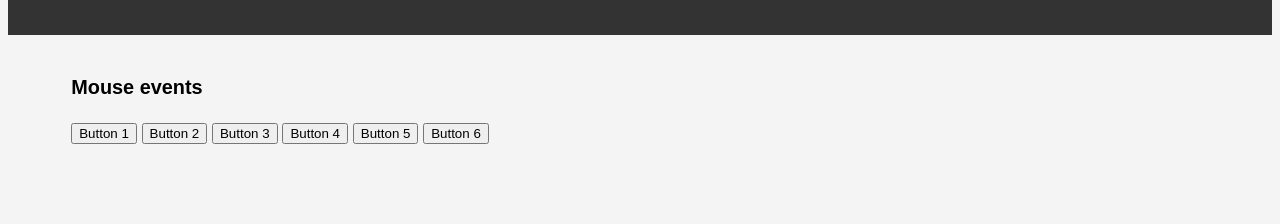
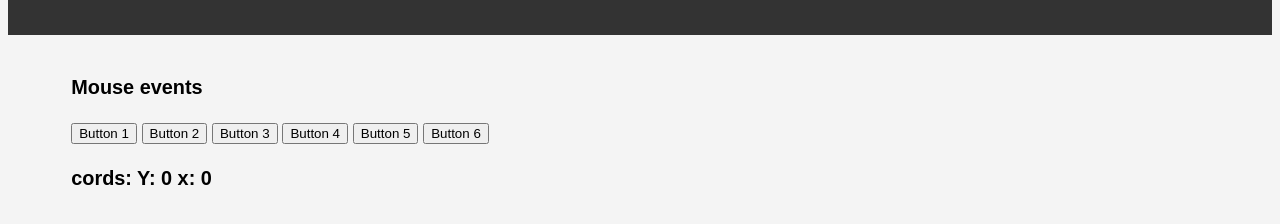
Before and after one commit to pittyh6/2-12Mths-WebDevelopmentStudy-2022-2023, a plain HTML site: page WDS-37_JQuery-2_jQuery_Crash_Course_2-Events/index.html in a window 1280 px wide. Both pictures are taken after a click on the button "Button 1". Shown: the part 84-308 px from the top of the page. Drawn offline with nearby package versions, Linux system fonts and the light colour scheme.

Commit message:
[wds-37] until 15.28 done

```diff
--- a/WDS-37_JQuery-2_jQuery_Crash_Course_2-Events/index.html
+++ b/WDS-37_JQuery-2_jQuery_Crash_Course_2-Events/index.html
@@ -42,6 +42,9 @@
         <button id="btn6">Button 6</button>
         <p class="para1">Lorem ipsum dolor sit amet consectetur, adipisicing elit. Ullam itaque dicta a, nemo quidem perferendis consequatur magni quod ipsum ipsa,
             provident corporis voluptates qui illum asperiores quae nam. Hic, dicta.</p>
+
+        <h3 id="cords"></h3>
+
     </div>
 
     <script src="/WDS-37_JQuery-2_jQuery_Crash_Course_2-Events/index.js"></script>
--- a/WDS-37_JQuery-2_jQuery_Crash_Course_2-Events/index.js
+++ b/WDS-37_JQuery-2_jQuery_Crash_Course_2-Events/index.js
@@ -23,4 +23,14 @@
     $('#btn6').click(function(e){
         console.log(e)
     })
+    $('#btn6').click(function(e){
+        console.log(e.currentTarget.innerHTML)
+    })
+
+    $(document).mousemove(function(e){
+        console.log('cords: Y: ' + e.clientY + ' x: ' + e.clientX)
+    })
+    $(document).mousemove(function(e){
+        $('#cords').html('cords: Y: ' + e.clientY + ' x: ' + e.clientX)
+    })
 });
```
Also changed, not shown: WDS-37_JQuery-2_jQuery_Crash_Course_2-Events/README.md. Lines whose indentation alone changed are shown as unchanged.
